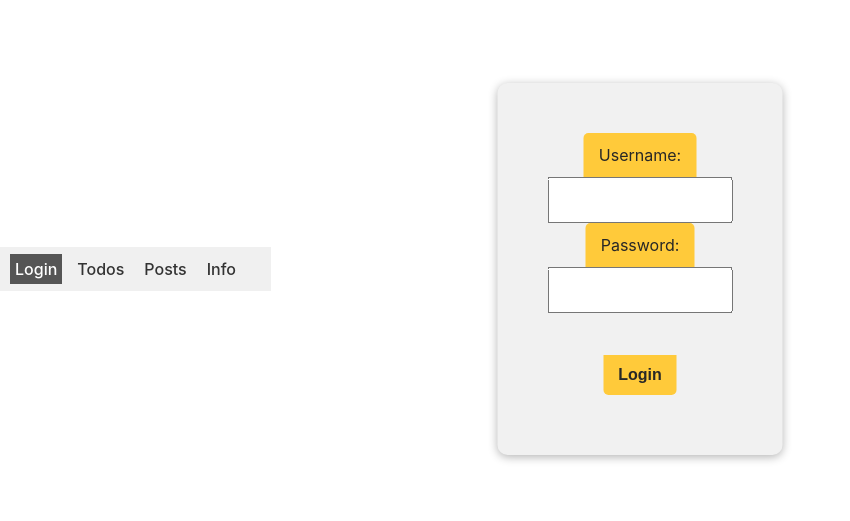
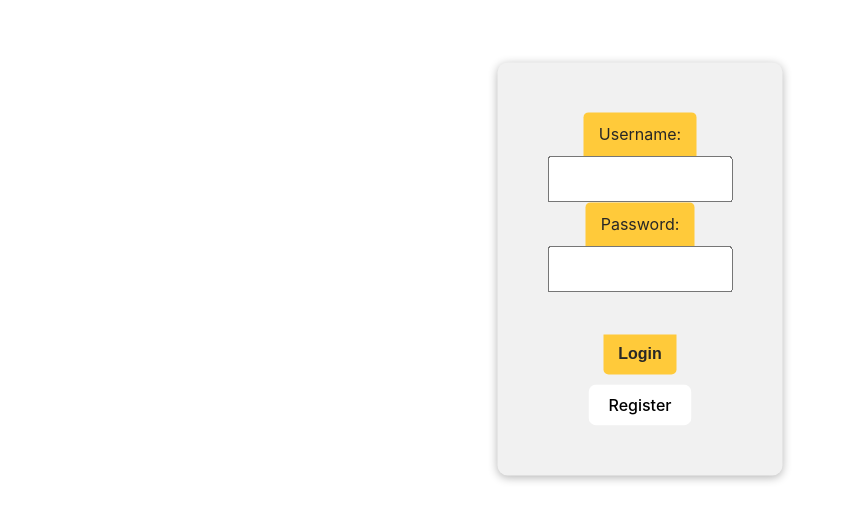
Before and after one commit to CupKido/FullstackPart6, a React (Vite) app in the folder client/: page /Login in a window 1280 px wide. Shown: the part 131-652 px from the top of the page, without its empty margins (0-850 px from the left). Built offline with nearby package versions, Linux system fonts and the light colour scheme.

Commit message:
hidden nav and added register button

```diff
--- a/client/src/App.jsx
+++ b/client/src/App.jsx
@@ -2,7 +2,7 @@ import Login from './Components/Login/Login'
 import Todos from './Components/Todo/Todos'
 import Posts from './Components/posts/Posts'
 import UserInfo from './Components/UserInfo/UserInfo'
-
+import Register from './Components/Register/Register'
 import { useUserUpdate } from './UserContext'
 import { useState, useEffect } from 'react'
 import './styles/App.css'
@@ -30,14 +30,13 @@ function App() {
     setUserName(user?.name ?? '')
   }
 
+  function getNav(){
+    if (isLoggedIn){
         return (
-    <ApiProvider>
-        <UserProvider>
-      <BrowserRouter>
             <nav>
                 <ul className="navbar">
                     <li>
-              <NavLink to="/login" activeClassName="active">{isLoggedIn ? "Logout" : "Login"}</NavLink>
+                    <NavLink to="/Login" activeClassName="active">{isLoggedIn ? "Logout" : "Login"}</NavLink>
                     </li>
                     <li>
                     <NavLink to="/Todos" activeClassName="active">Todos</NavLink>
@@ -53,14 +52,24 @@ function App() {
                     </li>
                 </ul>
             </nav>
+        )
+    }
+  }
+
+  return (
+    <ApiProvider>
+        <UserProvider>
+      <BrowserRouter>
+        {getNav()}
         <Routes>
-          <Route exact path="/" element={ isLoggedIn ? <Navigate to="/Todos" /> : <Navigate to="/login" />}>
+          <Route exact path="/" element={ isLoggedIn ? <Navigate to="/UserInfo" /> : <Navigate to="/Login" />}>
 
           </Route>
-          <Route path="/login" element={<Login onLogIn={handleLogin} isLoggedIn={isLoggedIn} />} />
-          <Route path="/Todos" element={ isLoggedIn ? <Todos /> : <Navigate to="/login" />} />
-          <Route path="/Posts" element={ isLoggedIn ?<Posts /> : <Navigate to="/login" />} />
-          <Route path="/UserInfo" element={ isLoggedIn ? <UserInfo /> : <Navigate to="/login" />} />
+          <Route path="/Login" element={<Login onLogIn={handleLogin} isLoggedIn={isLoggedIn} />} />
+          <Route path="/Register" element={<Register onRegister={handleLogin} />} />
+          <Route path="/Todos" element={ isLoggedIn ? <Todos /> : <Navigate to="/Login" />} />
+          <Route path="/Posts" element={ isLoggedIn ?<Posts /> : <Navigate to="/Login" />} />
+          <Route path="/UserInfo" element={ isLoggedIn ? <UserInfo /> : <Navigate to="/Login" />} />
         </Routes>
       </BrowserRouter>
     </UserProvider>
--- a/client/src/Components/Login/Login.jsx
+++ b/client/src/Components/Login/Login.jsx
@@ -62,6 +62,11 @@ const Login = ({onLogIn, isLoggedIn}) => {
 
   };
 
+  const handleSubmitRegister = (event) => {
+    event.preventDefault();
+    navigate("/Register");
+  };
+
   return (
     <div className="login-container">
       <form className="login-form" onSubmit={handleLogin}>
@@ -83,6 +88,7 @@ const Login = ({onLogIn, isLoggedIn}) => {
         />
         <p className='login-error'>{loginError}</p>
         <button className="login-button" type="submit">Login</button>
+        <button type="button" onClick={handleSubmitRegister} >Register</button>
       </form>
     </div>
   );
--- a/client/src/Components/Register/Register.jsx
+++ b/client/src/Components/Register/Register.jsx
@@ -1,5 +1,4 @@
-import { useState } from "react";
-import axios from "axios";
+import { useState, useContext } from "react";
 import ApiContext from '../../ApiContext';
 import {useNavigate} from "react-router-dom";
 
@@ -29,6 +28,7 @@ function Register({ onRegister }) {
                 const user = response.data;
                 user.password = password;
                 onRegister(user);
+                navigate("/");
             }
             else {
                 alert("Registration is incorrect");
@@ -108,4 +108,4 @@ return (
         </main>
     );
 }
-export default Registration;
+export default Register;
```
Lines whose indentation alone changed are shown as unchanged.
